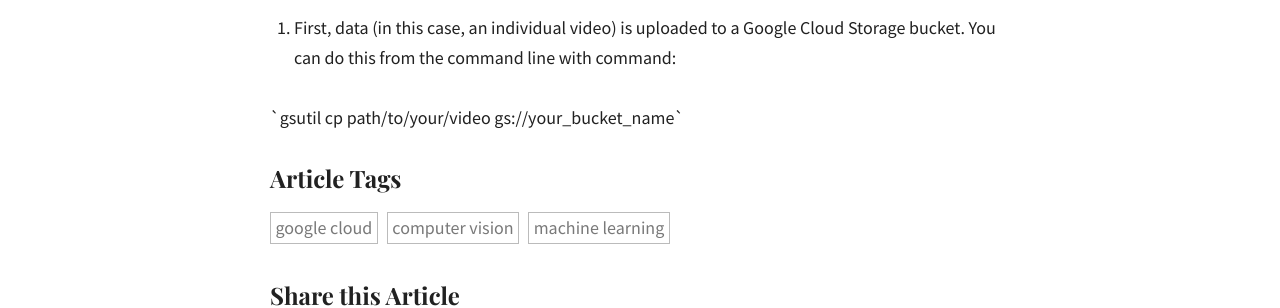
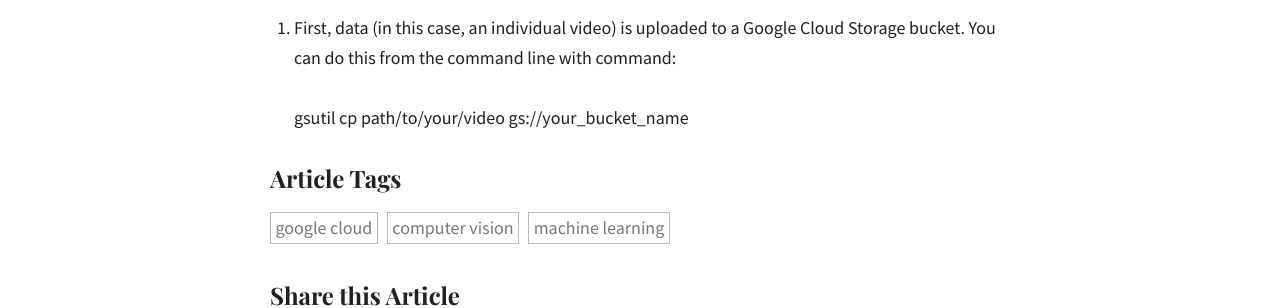
Before and after one commit to dalequark/daleonai, a Jekyll site: the page built from _posts/2020-06-12-building-an-ai-powered-searchable-video-archive.md, in a window 1280 px wide and 900 px high, scrolled down 4076 px. Shown: the part 275-583 px from the top of the window. Built offline with Jekyll 4.4.1, drawn with Linux system fonts in a browser that asks for light colours; some web fonts are replaced; comment, search, counter and statistics services are not loaded.

```diff
--- a/_posts/2020-06-12-building-an-ai-powered-searchable-video-archive.md
+++ b/_posts/2020-06-12-building-an-ai-powered-searchable-video-archive.md
@@ -55,4 +55,4 @@ I use this kind of architecture or pipeline all the time when I build apps that
 
 1. First, data (in this case, an individual video) is uploaded to a Google Cloud Storage bucket. You can do this from the command line with command:
 
-\`gsutil cp path/to/your/video gs://your_bucket_name`
+    gsutil cp path/to/your/video gs://your_bucket_name
```
